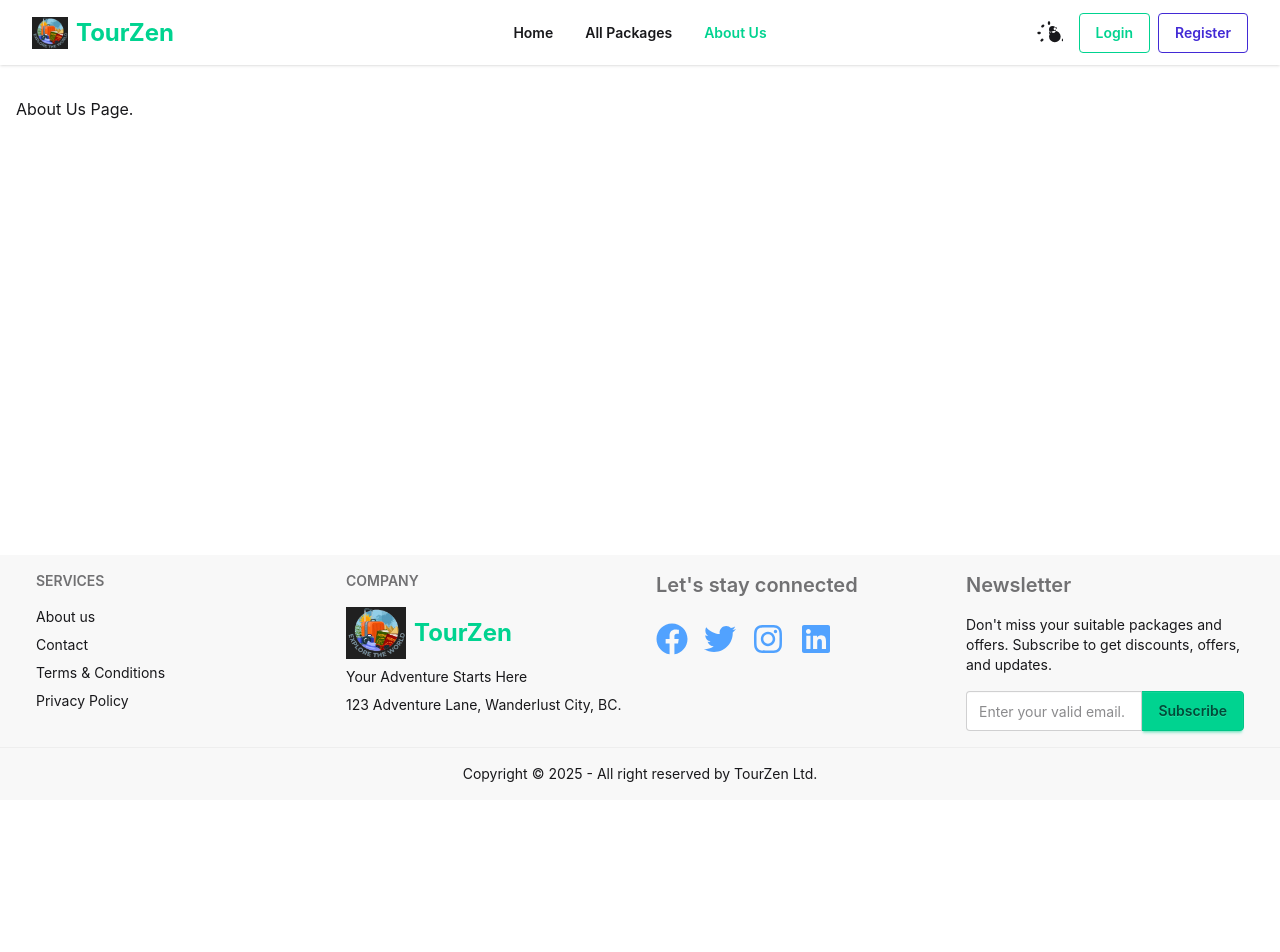
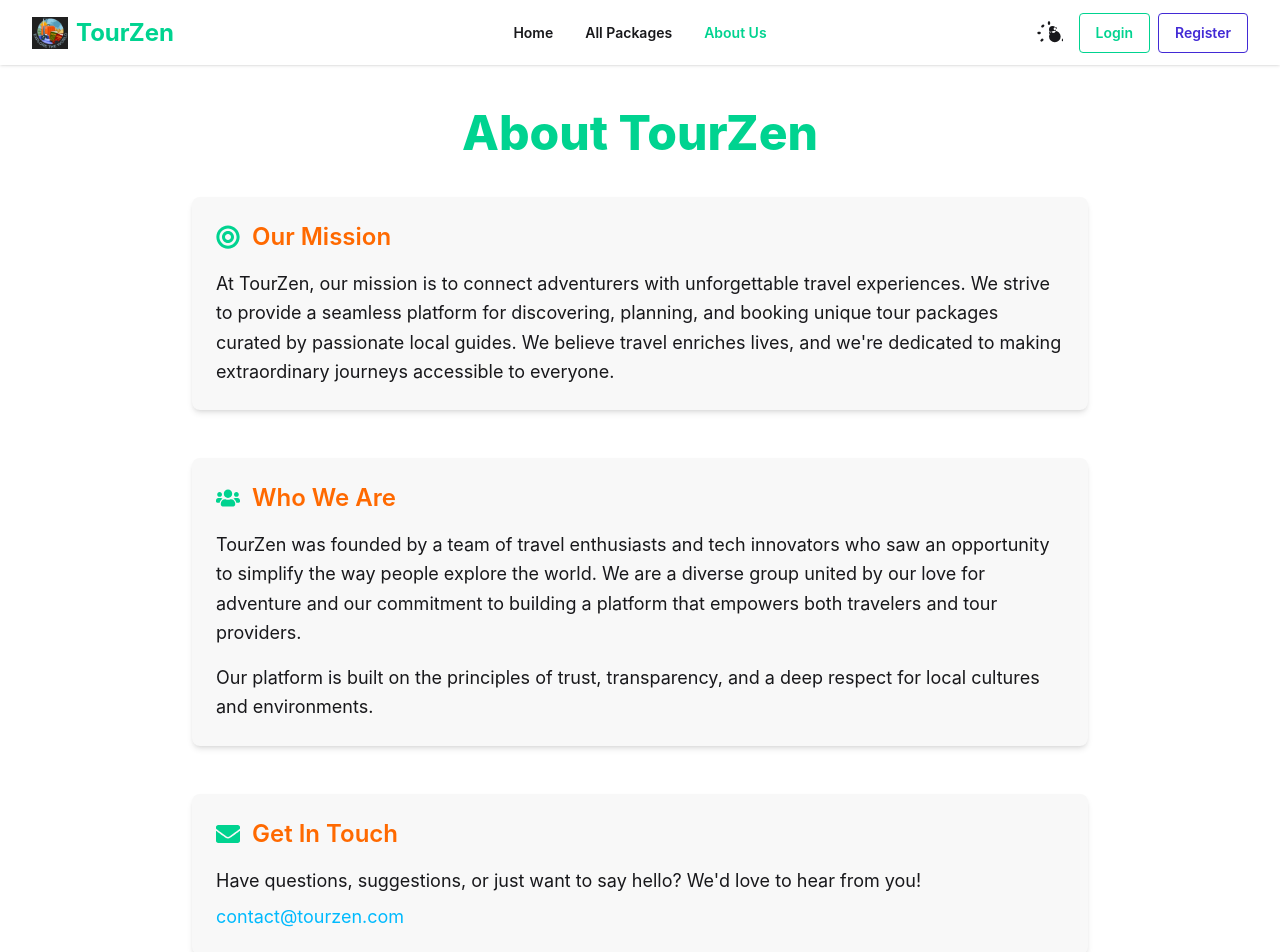
Before and after one commit to ronnie012/b11a11-client-side-ronnie012, a React (Vite) app: page /about-us in a window 1280 px wide. Shown: the top 952 px of the page. Before the commit the page ends 800 px from the top, so only its background shows below. Built offline with nearby package versions, Linux system fonts and the light colour scheme; no server answers.

Commit message:
Fixed About Us page, made package details accessible to all users.

```diff
--- a/src/features/staticPages/AboutUsPage.jsx
+++ b/src/features/staticPages/AboutUsPage.jsx
@@ -1,10 +1,56 @@
 import React from 'react';
+import { Helmet } from 'react-helmet-async';
+import { FaUsers, FaBullseye, FaEnvelope } from 'react-icons/fa';
 
 const AboutUsPage = () => {
   return (
-    <div>
-      <h1>About Us Page.</h1>
-    </div>
+    <>
+      <Helmet>
+        <title>About Us | TourZen</title>
+      </Helmet>
+      <div className="bg-base-100 py-3 px-4 sm:px-6 lg:px-8">
+        <div className="max-w-4xl mx-auto">
+          <h1 className="xl:text-5xl lg:text-5xl md:text-5xl text-3xl font-extrabold text-center text-success mb-10">
+            About TourZen
+          </h1>
+
+          <section className="mb-12 p-6 bg-base-200 rounded-lg shadow-md">
+            <h2 className="text-2xl font-semibold text-orange-500 mb-4 flex items-center">
+              <FaBullseye className="mr-3 text-success" /> Our Mission
+            </h2>
+            <p className="text-lg text-base-content leading-relaxed">
+              At TourZen, our mission is to connect adventurers with unforgettable travel experiences. We strive to provide a seamless platform for discovering, planning, and booking unique tour packages curated by passionate local guides. We believe travel enriches lives, and we're dedicated to making extraordinary journeys accessible to everyone.
+            </p>
+          </section>
+
+          <section className="mb-12 p-6 bg-base-200 rounded-lg shadow-md">
+            <h2 className="text-2xl font-semibold text-orange-500 mb-4 flex items-center">
+              <FaUsers className="mr-3 text-success" /> Who We Are
+            </h2>
+            <p className="text-lg text-base-content leading-relaxed mb-4">
+              TourZen was founded by a team of travel enthusiasts and tech innovators who saw an opportunity to simplify the way people explore the world. We are a diverse group united by our love for adventure and our commitment to building a platform that empowers both travelers and tour providers.
+            </p>
+            <p className="text-lg text-base-content leading-relaxed">
+              {/* You can add more details about your team or company values here */}
+              Our platform is built on the principles of trust, transparency, and a deep respect for local cultures and environments.
+            </p>
+          </section>
+
+          <section className="p-6 bg-base-200 rounded-lg shadow-md">
+            <h2 className="text-2xl font-semibold text-orange-500 mb-4 flex items-center">
+              <FaEnvelope className="mr-3 text-success" /> Get In Touch
+            </h2>
+            <p className="text-lg text-base-content leading-relaxed mb-2">
+              Have questions, suggestions, or just want to say hello? We'd love to hear from you!
+            </p>
+            <a href="mailto:contact@tourzen.com" className="text-lg text-info hover:underline">
+              contact@tourzen.com
+            </a>
+            {/* You can add more contact methods or a contact form link here */}
+          </section>
+        </div>
+      </div>
+    </>
   );
 };
 
--- a/src/router/router.jsx
+++ b/src/router/router.jsx
@@ -42,7 +42,7 @@ export const router = createBrowserRouter([
       },
       {
         path: "/package/:id",
-        element: <PrivateRoute><PackageDetailsPage /></PrivateRoute>,
+        element: <PackageDetailsPage />,
       },
       {
         path:"/add-package",
```
